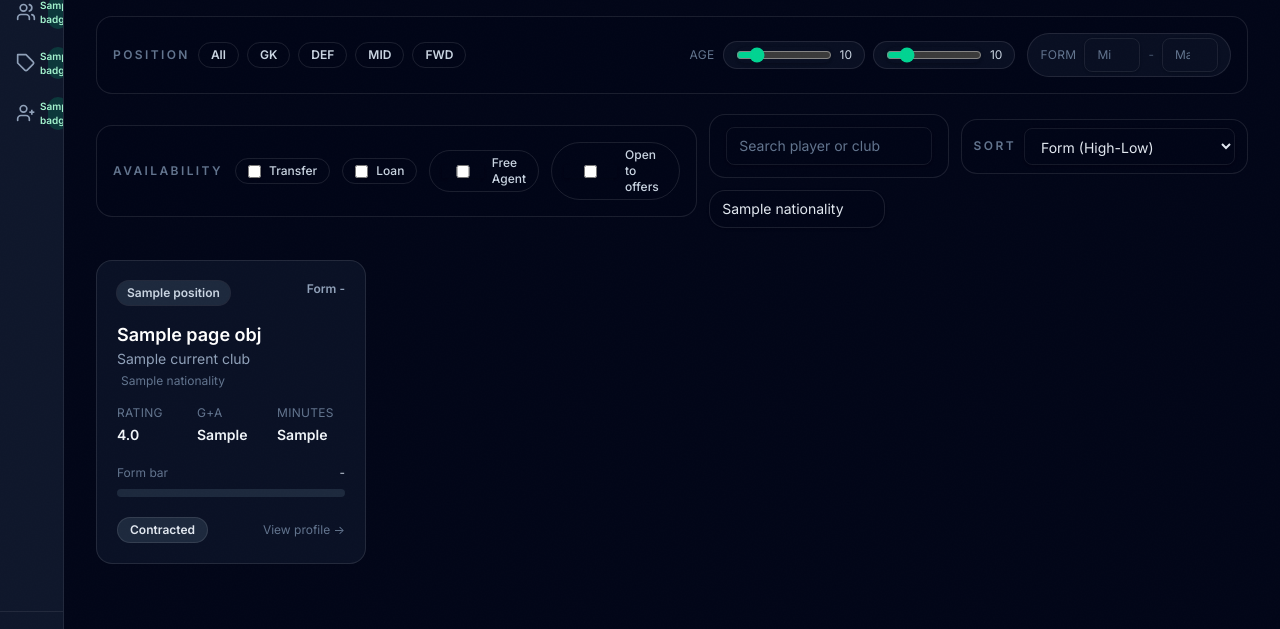
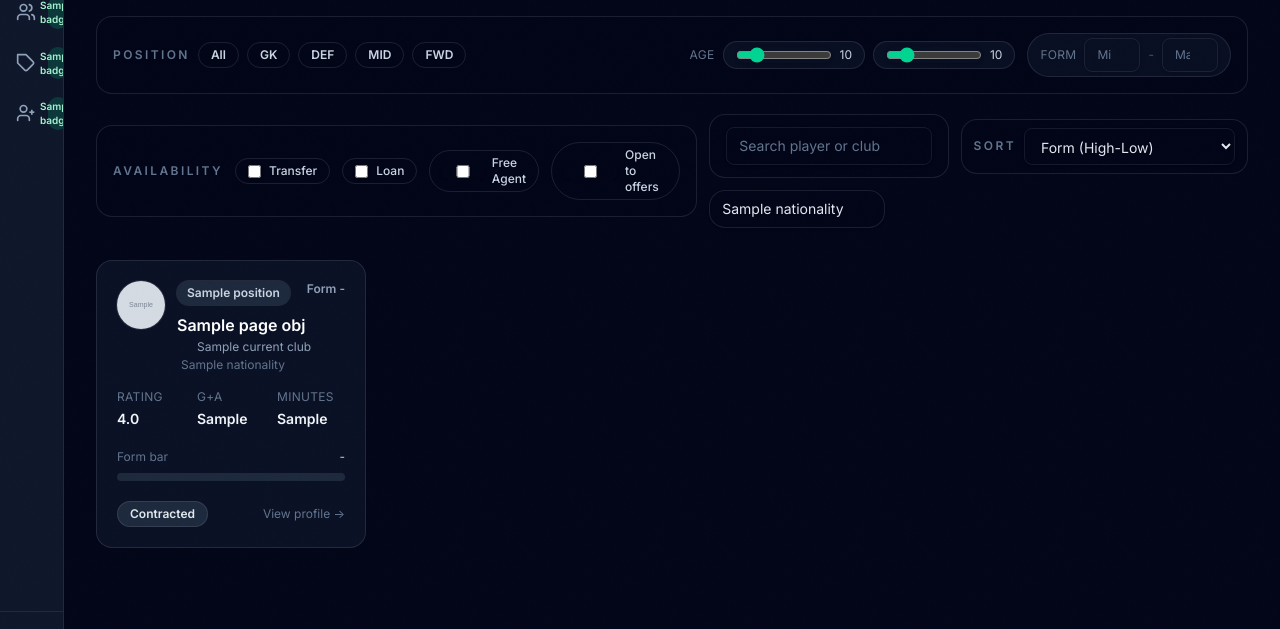
Before and after one commit to kukurmusa/TransferX, a Django app: template src/templates/marketplace/player_list.html in a window 1280 px wide. Shown: the part 84-713 px from the top of the page. Run offline with Django 5.2, Linux system fonts and the light colour scheme; the template is opened without the code that fills it: most values are stand-ins (such as "Sample title", 1, 10 or a date in 2020); grey boxes marked "Sample" are stand-in pictures; style sheets or scripts are compiled from the project's sources.

Commit message:
Add player photos and club crests; fix Make Offer URL on player detail
- Add photo_url field to Player model with migration 0007
- upsert_player now stores photo_url from API-Football response
- Player market grid cards show circular photo avatar (initials fallback)
  and club crest icon beside the club name
- Player detail page shows large avatar, club crest in the Club stat card
- Fix Make Offer button: URL now includes ?player=<pk> (previously 404'd)
- Fix View Listing button: use url tag instead of broken add-filter concat
- Entrypoint: add assign_demo_clubs to background sync chain

Co-Authored-By: Claude Sonnet 4.6 <noreply@anthropic.com>

```diff
--- a/src/apps/players/models.py
+++ b/src/apps/players/models.py
@@ -40,6 +40,7 @@ class Player(models.Model):
         settings.AUTH_USER_MODEL, on_delete=models.PROTECT, related_name="created_players"
     )
     vendor_id = models.CharField(max_length=50, unique=True, null=True, blank=True)
+    photo_url = models.URLField(blank=True, default="")
     created_at = models.DateTimeField(auto_now_add=True)
     updated_at = models.DateTimeField(auto_now=True)
 
--- a/src/apps/world/management/commands/sync_world_league.py
+++ b/src/apps/world/management/commands/sync_world_league.py
@@ -100,6 +100,7 @@ class Command(BaseCommand):
                             age=player_data.get("age"),
                             nationality=player_data.get("nationality", "") or "",
                             position=position,
+                            photo_url=player_data.get("photo", "") or "",
                         )
                         players_upserted += 1
 
--- a/src/apps/world/sync.py
+++ b/src/apps/world/sync.py
@@ -80,6 +80,7 @@ def upsert_player(
     age: int | None = None,
     nationality: str = "",
     position: str = "",
+    photo_url: str = "",
     **extra: Any,
 ) -> Player:
     vendor_id = str(api_player_id)
@@ -87,6 +88,7 @@ def upsert_player(
         "name": name,
         "age": age,
         "nationality": nationality,
+        "photo_url": photo_url,
     }
     if position:
         pos_map = {
--- a/src/templates/marketplace/_player_market_grid.html
+++ b/src/templates/marketplace/_player_market_grid.html
@@ -8,6 +8,16 @@
         href="{{ player_url }}"
         class="group relative flex h-full flex-col rounded-2xl border border-white/10 bg-slate-900/70 p-5 transition hover:-translate-y-1 hover:border-white/20 hover:shadow-[0_12px_45px_-24px_rgba(16,185,129,0.5)]"
       >
+        <div class="flex items-start gap-3">
+          {# Player avatar #}
+          {% if player.photo_url %}
+            <img src="{{ player.photo_url }}" alt="{{ player.name }}" class="h-12 w-12 shrink-0 rounded-full object-cover ring-1 ring-white/10">
+          {% else %}
+            <div class="flex h-12 w-12 shrink-0 items-center justify-center rounded-full bg-slate-800 ring-1 ring-white/10 text-base font-bold text-slate-400">
+              {{ player.name|slice:":1" }}
+            </div>
+          {% endif %}
+          <div class="min-w-0 flex-1">
             <div class="flex items-start justify-between gap-2">
               <span class="rounded-full px-2.5 py-1 text-xs font-semibold ring-1 ring-white/10
                 {% if player.position == 'GK' %}bg-amber-500/20 text-amber-200 ring-amber-400/40
@@ -20,15 +30,21 @@
               </span>
               <span class="text-xs font-semibold text-slate-400">Form {% if player.form %}{{ player.form.form_score|floatformat:0 }}{% else %}-{% endif %}</span>
             </div>
-
-        <div class="mt-4">
-          <div class="text-lg font-semibold text-white">{{ player.name }}</div>
-          <div class="text-sm text-slate-400">
-            {% if player.current_club %}{{ player.current_club.name }}{% else %}Free agent{% endif %}
+            <div class="mt-2 truncate text-base font-semibold text-white">{{ player.name }}</div>
+            <div class="mt-0.5 flex items-center gap-1.5 text-xs text-slate-400">
+              {% if player.current_club %}
+                {% if player.current_club.crest_url %}
+                  <img src="{{ player.current_club.crest_url }}" alt="" class="h-3.5 w-3.5 object-contain">
+                {% endif %}
+                <span class="truncate">{{ player.current_club.name }}</span>
+              {% else %}
+                <span>Free agent</span>
+              {% endif %}
             </div>
-          <div class="mt-1 text-xs text-slate-500">
+            <div class="mt-0.5 text-xs text-slate-500">
               <span class="mr-1">{{ player.nationality|country_flag }}</span>
               {{ player.nationality|default:"-" }}
+            </div>
           </div>
         </div>
 
```
Also changed, not shown: src/templates/marketplace/player_detail.html (+30 -7 lines), src/apps/players/migrations/0007_player_photo_url.py (added), 1 other file. Lines whose indentation alone changed are shown as unchanged.
